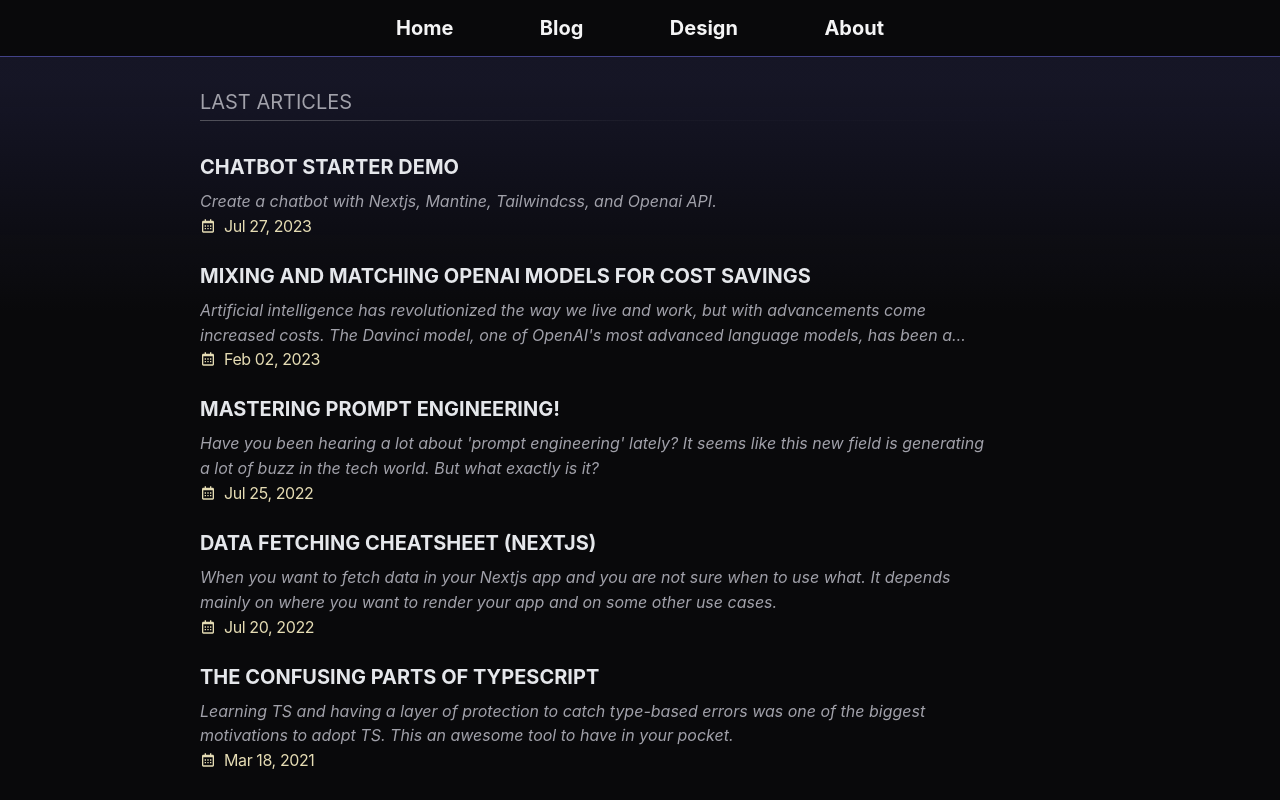
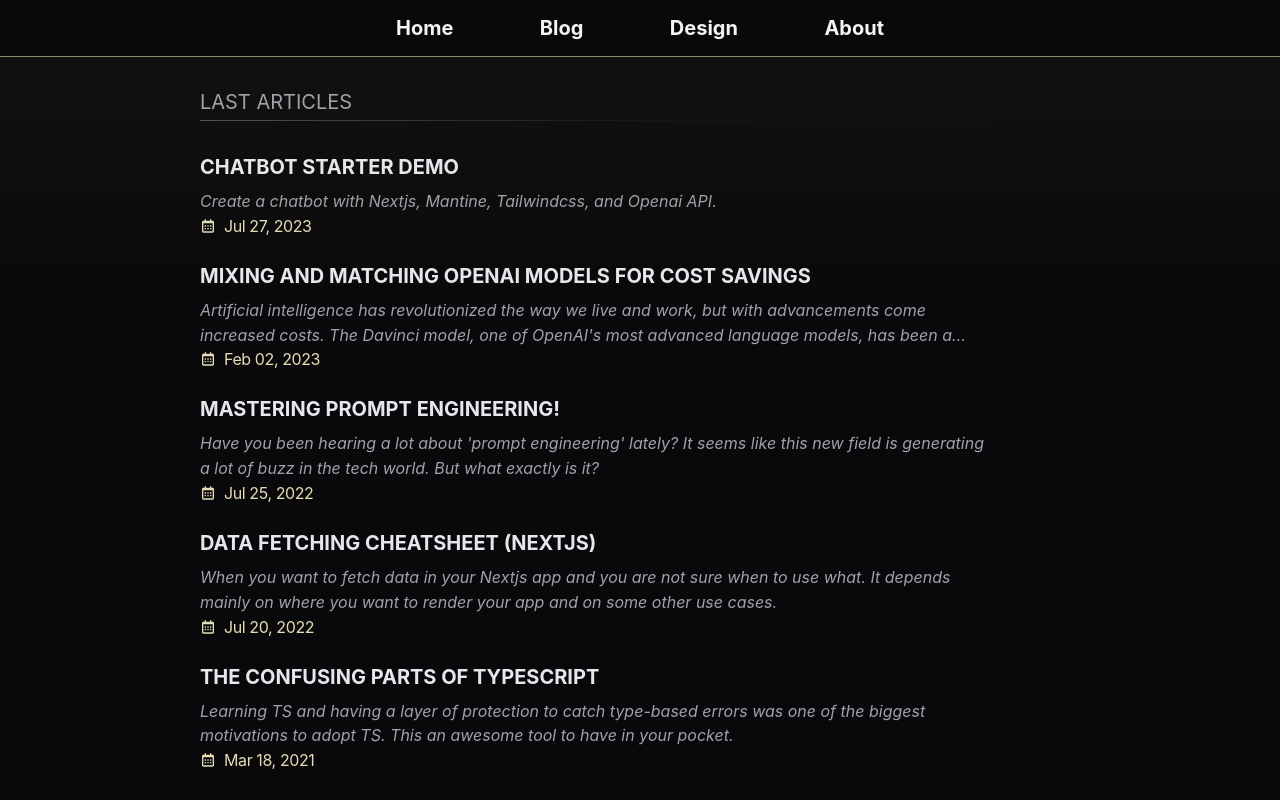
Before and after one commit to Ali-Hussein-dev/Ali-Hussein-dev, a Next.js app: page /Blog in a window 1280 px wide. Shown: the top 800 px of the page. Built offline with nearby package versions, Linux system fonts and the light colour scheme; what tailwind-custom-utilities, tailwindcss-highlights would draw is missing.

Commit message:
style: use secondary color

```diff
--- a/src/components/blue-top-gradient/blue-top-gradient.module.css
+++ b/src/components/blue-top-gradient/blue-top-gradient.module.css
@@ -1,12 +1,17 @@
 .grad-top {
   background: linear-gradient(
     to bottom,
-    hsla(240, 43%, 55%, 0.15) 10%,
+    hsla(49,
+        49%,
+        80%, 0.035) 10%,
     hsla(0, 0%, 0%, 0.01)
   );
   position: absolute;
   top: 0px;
   z-index: 0;
   width: 100%;
-  border-top: 0.5px hsla(240, 43%, 55%, 0.7) solid;
+  border-top: 0.5px hsla(49,
+        49%,
+        80%,
+          0.6) solid;
 }
```
